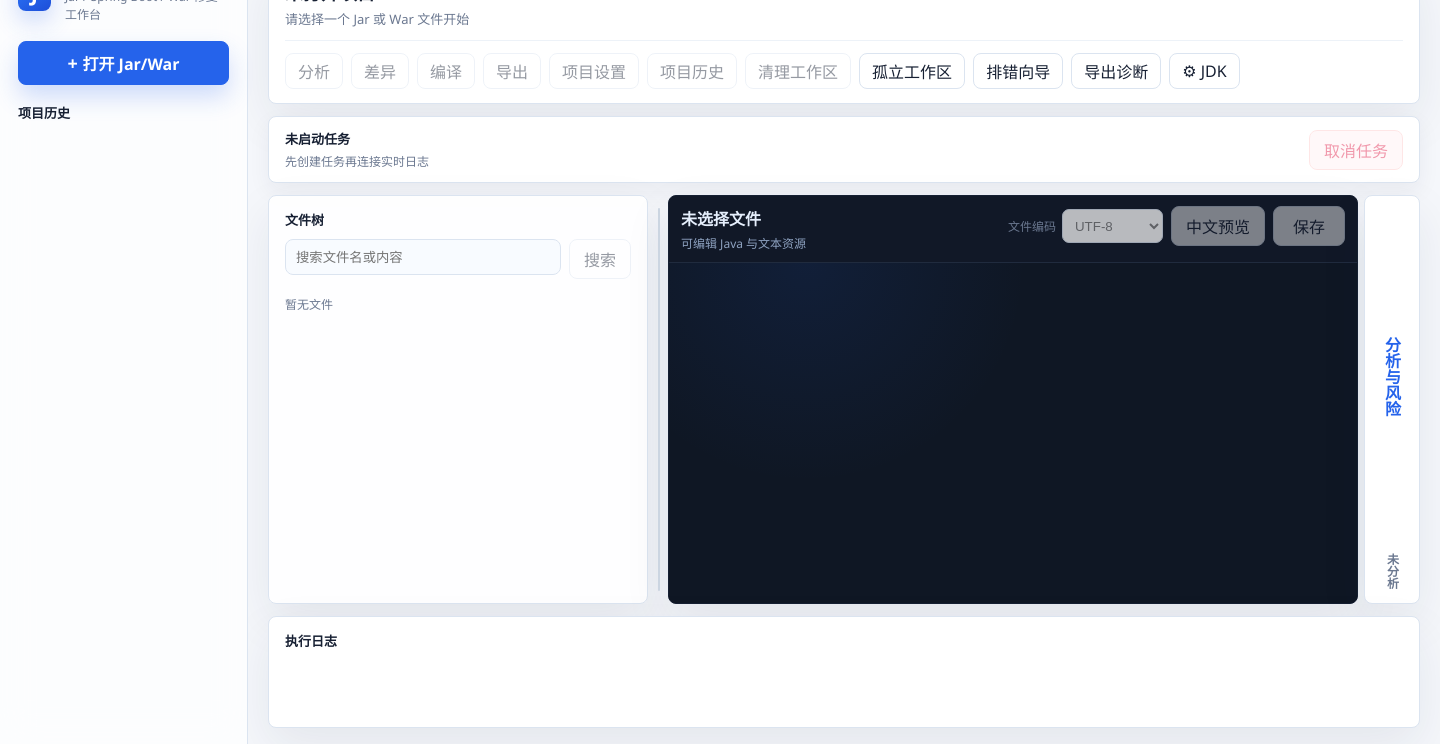
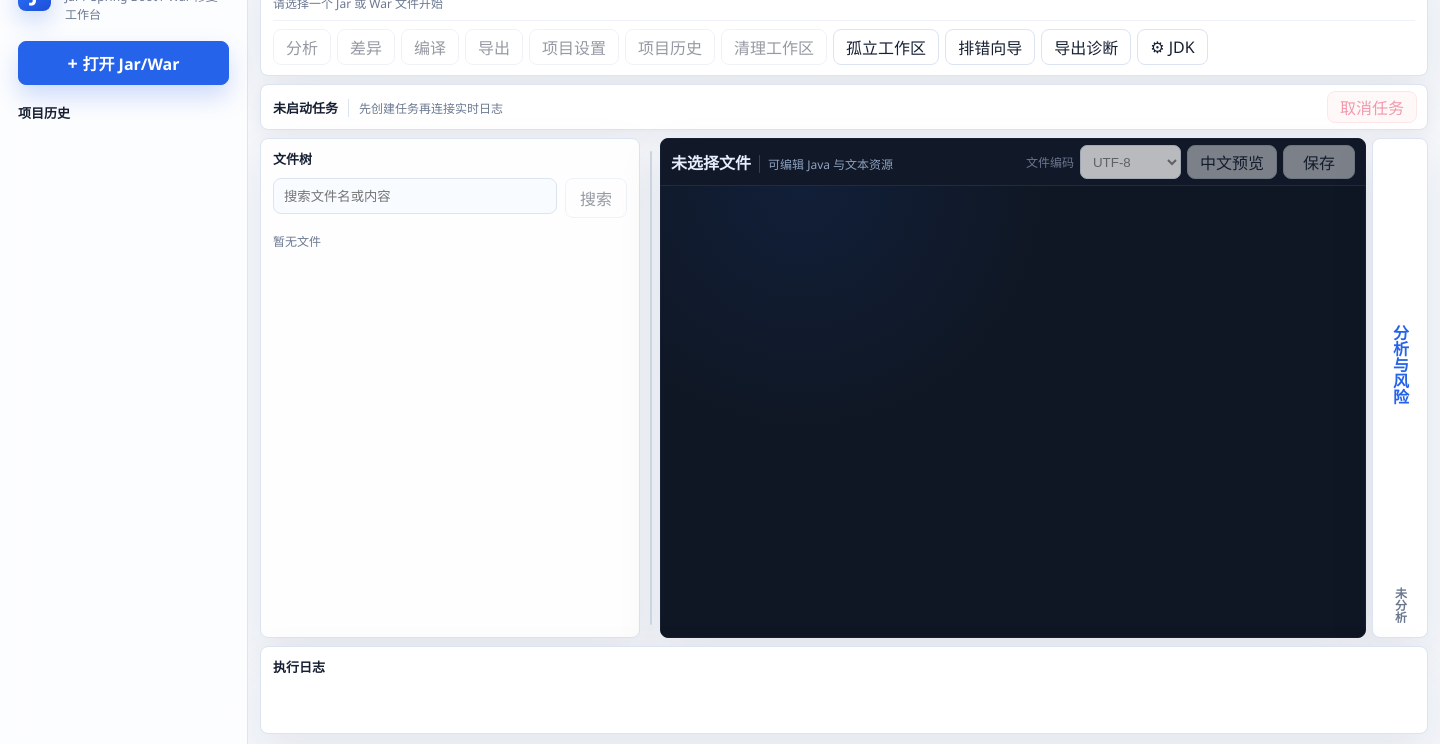
Before and after one commit to huangjienoahv1/jarpatch-studio, an Electron app: page frontend/src/index.html in a window 1440 px wide. Shown: the part 56-800 px from the top of the page. Drawn offline with Linux system fonts and the light colour scheme; no server answers.

Commit message:
style(frontend): 优化代码优先的紧凑工作区布局
- 压缩任务状态栏和编辑器工具栏纵向占用
- 收窄工作区边距、文件树和执行日志区域
- 更新代码优先布局使用说明

```diff
--- a/frontend/src/index.html
+++ b/frontend/src/index.html
@@ -182,7 +182,7 @@
       </header>
 
       <section class="task-bar" aria-label="任务状态">
-        <div>
+        <div class="task-summary">
           <div id="taskStatusText" class="task-status-text">未启动任务</div>
           <div id="taskStatusDetail" class="task-status-detail">先创建任务再连接实时日志</div>
         </div>
@@ -204,7 +204,7 @@
 
         <section class="editor-panel">
           <div class="editor-header">
-            <div>
+            <div class="editor-file-summary">
               <div id="activeFileName" class="active-file">未选择文件</div>
               <div id="activeFileKind" class="file-kind">可编辑 Java 与文本资源</div>
             </div>
--- a/frontend/src/styles.css
+++ b/frontend/src/styles.css
@@ -424,10 +424,10 @@ button {
 .workspace {
   min-width: 0;
   height: 100vh;
-  padding: 20px 20px 16px;
+  padding: 12px 12px 10px;
   display: grid;
-  grid-template-rows: auto auto minmax(0, 1fr) 112px;
-  gap: 12px;
+  grid-template-rows: auto auto minmax(0, 1fr) 88px;
+  gap: 8px;
   overflow: hidden;
 }
 
@@ -435,47 +435,51 @@ button {
   background: var(--surface);
   border: 1px solid var(--line);
   border-radius: 8px;
-  padding: 16px 18px;
+  padding: 10px 14px;
   display: flex;
+  align-items: center;
   justify-content: space-between;
-  gap: 16px;
+  gap: 12px;
   box-shadow: var(--shadow);
 }
 
 .project-name {
-  font-size: 18px;
+  font-size: 17px;
   font-weight: 700;
 }
 
 .project-meta {
-  margin-top: 4px;
+  margin-top: 2px;
   color: var(--muted);
-  font-size: 13px;
+  font-size: 12px;
 }
 
 .toolbar-actions {
   display: flex;
   align-items: center;
-  gap: 10px;
+  gap: 8px;
 }
 
 .toolbar-actions .tool-btn {
   flex: 0 0 auto;
+  height: 36px;
+  padding: 0 12px;
   white-space: nowrap;
 }
 
 @media (max-width: 1520px) {
   .toolbar {
     flex-direction: column;
-    gap: 12px;
-    padding: 14px 16px;
+    align-items: stretch;
+    gap: 8px;
+    padding: 10px 12px;
   }
 
   .toolbar-actions {
     width: 100%;
     flex-wrap: wrap;
-    gap: 8px;
-    padding-top: 12px;
+    gap: 6px;
+    padding-top: 8px;
     border-top: 1px solid #edf2f8;
   }
 
@@ -489,27 +493,42 @@ button {
   display: flex;
   align-items: center;
   justify-content: space-between;
-  gap: 16px;
+  gap: 12px;
   border: 1px solid var(--line);
   border-radius: 8px;
   background: var(--surface);
-  padding: 12px 16px;
+  padding: 6px 10px 6px 12px;
   box-shadow: var(--shadow-soft);
 }
 
+.task-summary {
+  min-width: 0;
+  display: flex;
+  align-items: baseline;
+  gap: 10px;
+}
+
 .task-status-text {
+  flex: 0 0 auto;
   font-size: 13px;
   font-weight: 700;
 }
 
 .task-status-detail {
-  margin-top: 4px;
+  min-width: 0;
+  padding-left: 10px;
+  border-left: 1px solid var(--line);
   color: var(--muted);
   font-size: 12px;
+  overflow: hidden;
+  text-overflow: ellipsis;
+  white-space: nowrap;
 }
 
 .task-cancel {
-  min-width: 92px;
+  min-width: 84px;
+  height: 32px;
+  padding: 0 12px;
   border-color: #fecaca;
   background: #fff1f2;
   color: var(--danger);
@@ -552,7 +571,7 @@ body.resizing-tree .content-grid {
 .tree-panel,
 .analysis-panel,
 .log-panel {
-  padding: 14px 16px;
+  padding: 10px 12px;
   overflow: auto;
 }
 
@@ -668,12 +687,12 @@ body.resizing-tree .content-grid {
 }
 
 .editor-header {
-  padding: 10px 12px;
+  padding: 6px 10px;
   border-bottom: 1px solid #202b3e;
   display: grid;
   grid-template-columns: minmax(0, 1fr) auto;
-  align-items: start;
-  gap: 12px;
+  align-items: center;
+  gap: 10px;
   background: #111827;
   color: #e5eefc;
 }
@@ -682,13 +701,25 @@ body.resizing-tree .content-grid {
   min-width: 0;
 }
 
+.editor-file-summary {
+  display: flex;
+  align-items: baseline;
+  gap: 8px;
+}
+
 .editor-actions {
   display: flex;
   align-items: center;
-  gap: 8px;
+  gap: 6px;
+}
+
+.editor-actions .tool-btn {
+  height: 34px;
+  padding: 0 12px;
 }
 
 .active-file {
+  min-width: 0;
   font-weight: 700;
   white-space: normal;
   word-break: break-all;
@@ -702,7 +733,9 @@ body.resizing-tree .content-grid {
 }
 
 .file-kind {
-  margin-top: 4px;
+  flex: 0 0 auto;
+  padding-left: 8px;
+  border-left: 1px solid #334155;
   color: #8ea2c0;
   font-size: 12px;
 }
@@ -713,13 +746,13 @@ body.resizing-tree .content-grid {
   height: 100%;
   border: 0;
   resize: none;
-  padding: 18px 20px;
+  padding: 12px 16px;
   outline: none;
   background: radial-gradient(circle at 20% 0%, rgba(37, 99, 235, 0.1), transparent 34%), #0f1724;
   color: #d6e4ff;
   font-family: "JetBrains Mono", Consolas, monospace;
   font-size: 14px;
-  line-height: 1.55;
+  line-height: 1.5;
   overflow: auto;
   overflow-wrap: normal;
   white-space: pre;
@@ -731,7 +764,7 @@ body.resizing-tree .content-grid {
 }
 
 .file-tree {
-  margin-top: 8px;
+  margin-top: 6px;
   font-size: 12px;
   line-height: 1.28;
   min-height: 0;
@@ -881,9 +914,9 @@ body.resizing-tree .content-grid {
 }
 
 #logOutput {
-  margin: 8px 0 0;
+  margin: 4px 0 0;
   white-space: pre-wrap;
   font-size: 12px;
-  line-height: 1.5;
+  line-height: 1.4;
   color: #334155;
 }
```
Also changed, not shown: .codebase-memory/artifact.json, readme.md, 1 other file.
